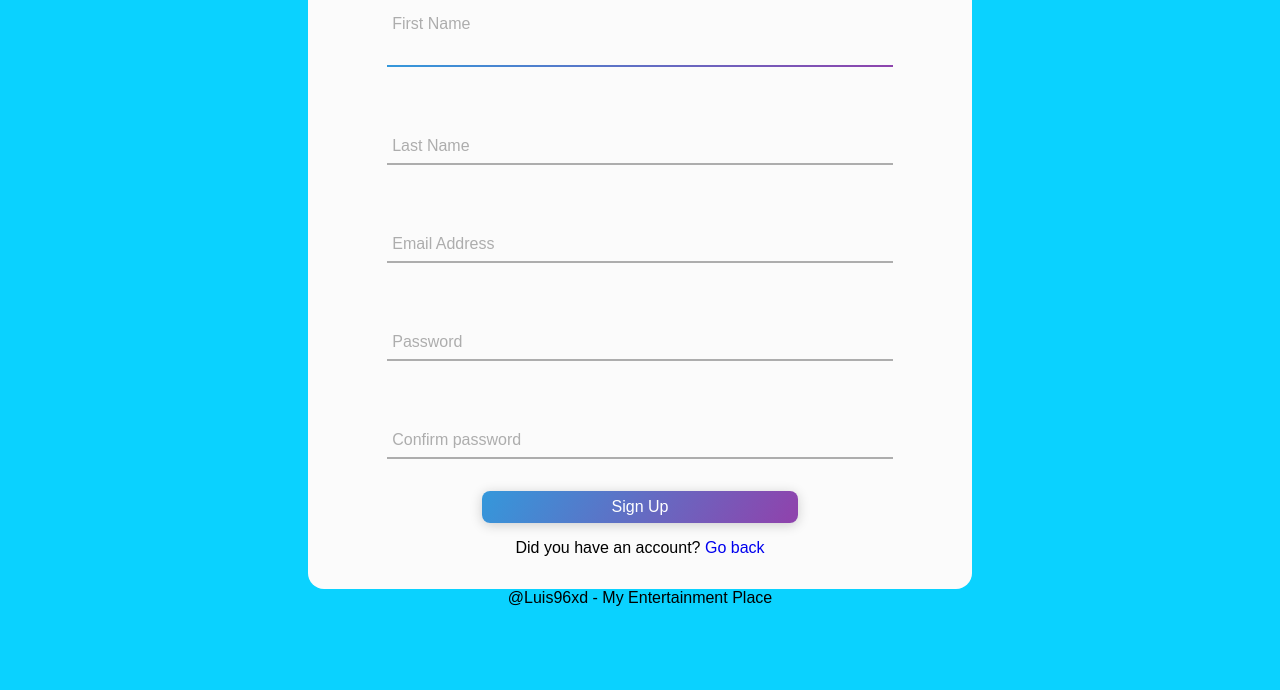
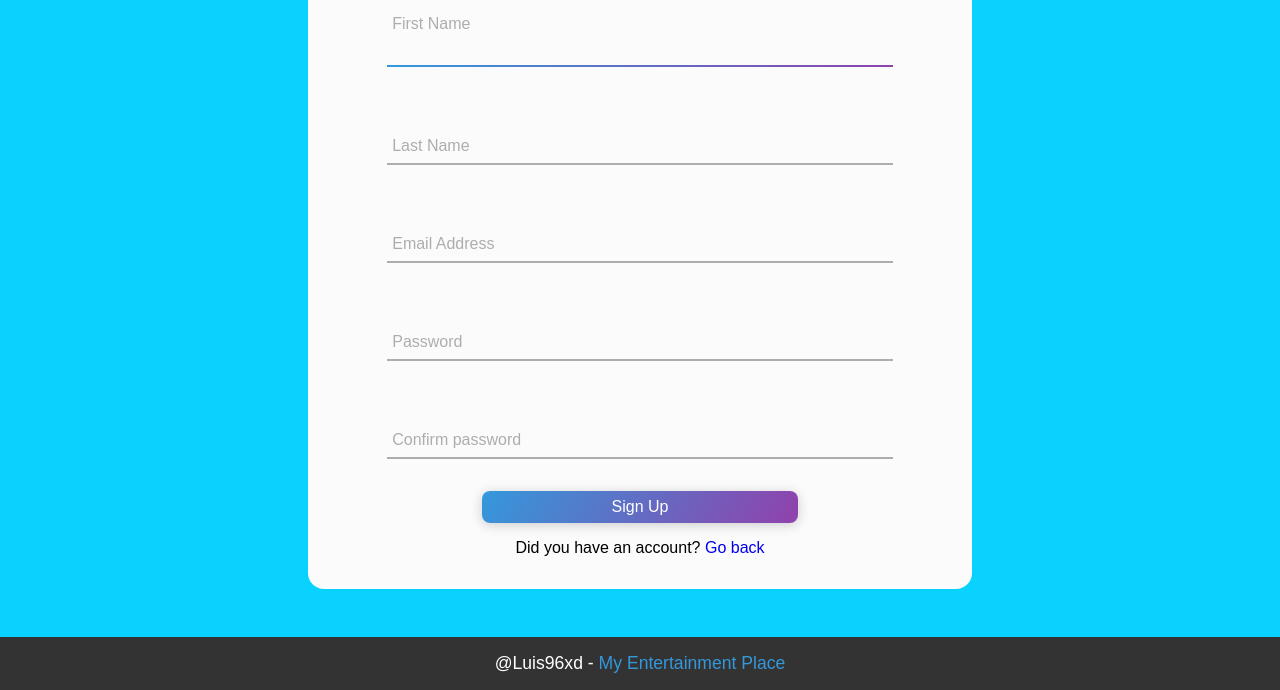
Before and after one commit to Luism96xd/sign-in-sign-out, a plain HTML site: page sign_up.html in a window 1280 px wide. Shown: the part 151-841 px from the top of the page. Before the commit the page ends 800 px from the top, so only its background shows below. Drawn offline with Linux system fonts and the light colour scheme.

Commit message:
Centrado y más detalles

```diff
--- a/sign_up.html
+++ b/sign_up.html
@@ -37,6 +37,6 @@
                 <p>Did you have an account? <a href="index.html">Go back</a></p>
             </div>
         </form>
-        <footer> @Luis96xd - My Entertainment Place</footer>
+        <footer> @Luis96xd - <a href="https://my-entertainment-place.blogpsot.com">My Entertainment Place</a></footer>
     </body>
 </html>
--- a/styles2.css
+++ b/styles2.css
@@ -1,12 +1,14 @@
 body {
     background: rgb(10, 210, 255);
-    place-items: center;
     font-family: sans-serif;
+    display: grid;
+    justify-items: center;
+    align-items: center;
+    height: 100vh;
 }
 * {
     text-decoration: none;
 }
-
 form{
     padding: 16px;
     display: flex;
@@ -59,6 +61,7 @@ form{
 
 .container input:invalid{
     border-radius: 8px 8px 0 0;
+    border-bottom: none;
 }
 .container input:focus + span::before,
 .container input:valid + span::before{
@@ -96,6 +99,19 @@ form{
 .material-icons.md-inactive{
     color: #aaa;
 }
+footer{
+    background: #333;
+    color: white;
+    font-size: 1.1em;
+    text-align: center;
+    width: 100%;
+    height: auto;
+    margin-top: 48px;
+    padding: 16px 24px;
+}
+footer a{
+    color: #3498db;
+}
 .material-icons.md-18 { font-size: 18px; }
 .material-icons.md-24 { font-size: 24px; }
 .material-icons.md-36 { font-size: 36px; }
```
